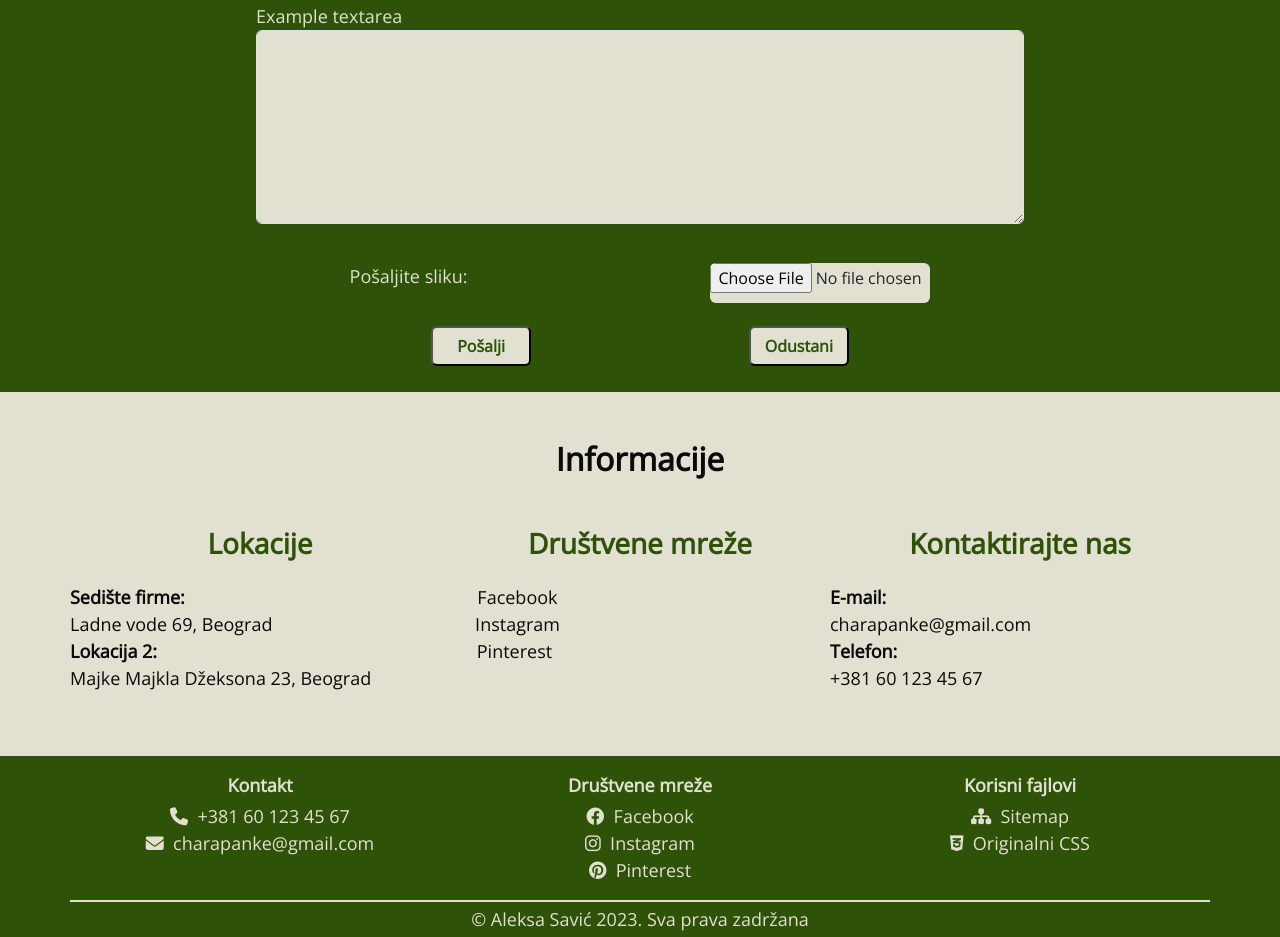
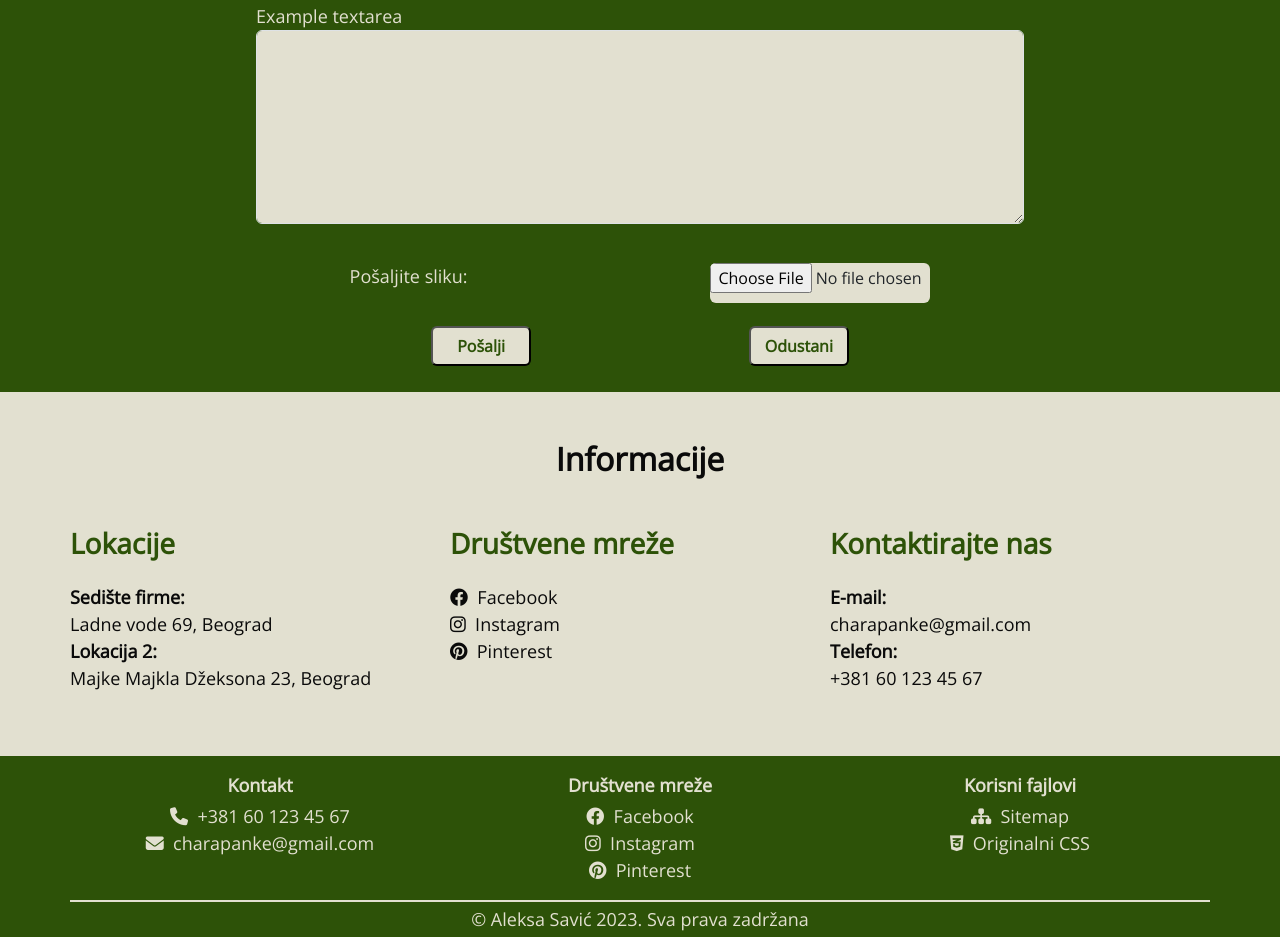
Before and after one commit to SavaDivljak/charapanke, a plain HTML site: page kontakt.html in a window 1280 px wide. Shown: the part 603-1540 px from the top of the page. Drawn offline with nearby package versions, Linux system fonts and the light colour scheme.

Commit message:
Add files via upload

```diff
--- a/assets/css/style.css
+++ b/assets/css/style.css
@@ -11,7 +11,7 @@
     --bela: #e2e0d0;
 }
 /* UOPŠTENO */
-p, a, label{
+p, a, label, .mreze{
     color: var(--crna) !important;
     font-size: 18px !important;
 }
--- a/kontakt.html
+++ b/kontakt.html
@@ -117,20 +117,20 @@
 				</div>
 				<div class="row d-flex justify-content-evenly">
 					<div class="col-10 col-md-4 mb-3">
-						<h3 class="text-center fw-bold mb-4">Lokacije</h3>
+						<h3 class="fw-bold mb-4">Lokacije</h3>
 						<p class="fw-bold">Sedište firme:</p>
 						<p>Ladne vode 69, Beograd</p>
 						<p class="fw-bold">Lokacija 2:</p>
 						<p>Majke Majkla Džeksona 23, Beograd</p>
 					</div>
 					<div class="col-10 col-md-4 mb-3">
-						<h3 class="text-center fw-bold mb-4">Društvene mreže</h3>
-						<p><a class="text-decoration-none" href="https://www.facebook.com/"><i class="fa-brands fa-facebook"></i>&nbsp;&nbsp;Facebook</a></p>
-						<p><a class="text-decoration-none" href="https://www.instagram.com/"><i class="fa-brands fa-instagram"></i>&nbsp;&nbsp;Instagram</a></p>
-						<p><a class="text-decoration-none" href="https://www.pinterest.com/"><i class="fa-brands fa-pinterest"></i>&nbsp;&nbsp;Pinterest</a></p>
+						<h3 class="fw-bold mb-4">Društvene mreže</h3>
+						<p><a class="text-decoration-none" href="https://www.facebook.com/"><i class="fa-brands fa-facebook mreze"></i>&nbsp;&nbsp;Facebook</a></p>
+						<p><a class="text-decoration-none" href="https://www.instagram.com/"><i class="fa-brands fa-instagram mreze"></i>&nbsp;&nbsp;Instagram</a></p>
+						<p><a class="text-decoration-none" href="https://www.pinterest.com/"><i class="fa-brands fa-pinterest mreze"></i>&nbsp;&nbsp;Pinterest</a></p>
 					</div>
 					<div class="col-10 col-md-4 mb-3">
-						<h3 class="text-center fw-bold mb-4">Kontaktirajte nas</h3>
+						<h3 class="fw-bold mb-4">Kontaktirajte nas</h3>
 						<p class="fw-bold">E-mail:</p>
 						<p>charapanke@gmail.com</p>
 						<p class="fw-bold">Telefon:</p>
```
Also changed, not shown: assets/css/style.min.css.
